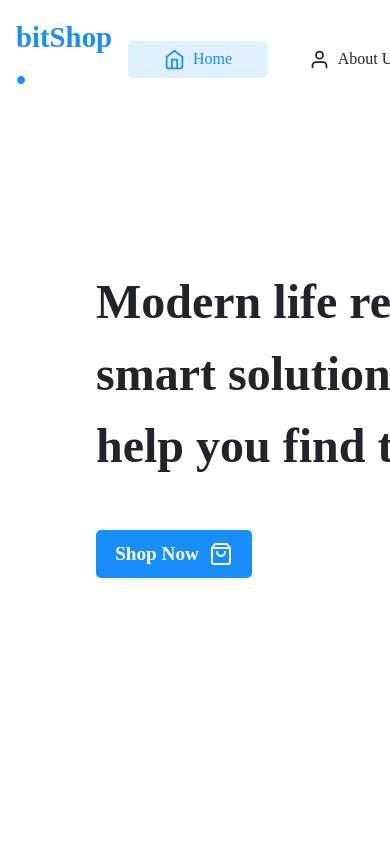
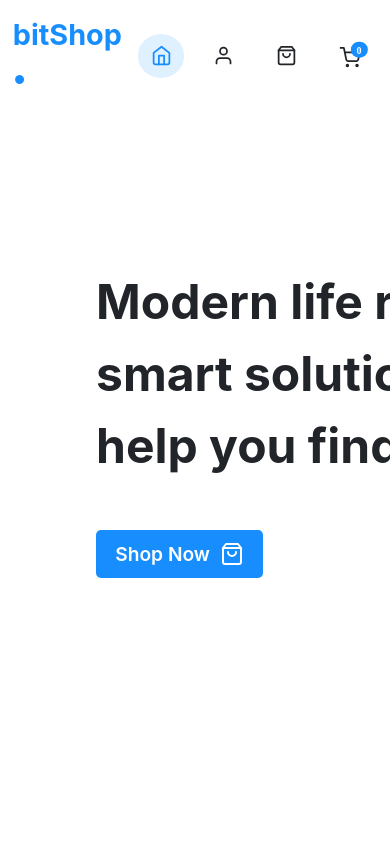
Before and after one commit to thomasmfx/bitshop, a React (Vite) app: page / in a window 390 px wide. Shown: the top 844 px of the page. Built offline with nearby package versions, Linux system fonts and the light colour scheme.

Commit message:
🌟 feat: add Header responsiveness and improve styles

```diff
--- a/src/components/Header/Header.jsx
+++ b/src/components/Header/Header.jsx
@@ -1,5 +1,6 @@
 import PropTypes from 'prop-types'
 import { useLocation } from 'react-router-dom'
+import { useEffect } from 'react'
 import { Home, ShoppingBag, ShoppingCart, User } from 'react-feather'
 import Logo from '../Logo/Logo'
 import * as S from './Header.styles'
@@ -8,20 +9,33 @@ const iconSize = 21
 
 function CartButton({ itemsCount, selected }) {
   return (
-    <S.CartButton selected={selected}>
+    <S.RoundButton selected={selected}>
       <ShoppingCart
         size={iconSize}
         style={{ transform: 'translate(-7%, 10%)' }}
       />
       <S.ItemsCount>
-        <p>{itemsCount}</p>
+        <S.Text>{itemsCount}</S.Text>
       </S.ItemsCount>
-    </S.CartButton>
+    </S.RoundButton>
   )
 }
 
 function Header({ cartProductsCount }) {
   const currentRoute = useLocation().pathname
+
+  useEffect(() => {
+    document.documentElement.setAttribute('data-scroll', '0')
+
+    const handleScroll = () => {
+      const scrollY = window.scrollY
+      document.documentElement.setAttribute('data-scroll', scrollY.toString())
+    }
+
+    window.addEventListener('scroll', handleScroll)
+
+    return () => window.removeEventListener('scroll', handleScroll)
+  }, [])
 
   return (
     <S.Header>
@@ -32,19 +46,19 @@ function Header({ cartProductsCount }) {
         <S.Link to={'/'}>
           <S.Button selected={currentRoute === '/'}>
             <Home size={iconSize} />
-            <p>Home</p>
+            <S.Text>Home</S.Text>
           </S.Button>
         </S.Link>
         <S.Link to={'/about-us'}>
           <S.Button selected={currentRoute === '/about-us'}>
             <User size={iconSize} />
-            <p>About Us</p>
+            <S.Text>About Us</S.Text>
           </S.Button>
         </S.Link>
         <S.Link to={'/shop'}>
           <S.Button selected={currentRoute === '/shop'}>
             <ShoppingBag size={iconSize} />
-            <p>Shop</p>
+            <S.Text>Shop</S.Text>
           </S.Button>
         </S.Link>
       </S.Nav>
--- a/src/components/Header/Header.styles.js
+++ b/src/components/Header/Header.styles.js
@@ -8,10 +8,11 @@ export const Header = styled.header`
   grid-template-columns: 1fr 2fr 1fr;
   justify-items: center;
   align-items: center;
-  padding: 1em;
+  padding: 0.8em;
   gap: 1em;
   background-color: white;
   z-index: 1;
+  transition: all 0.5s ease-in-out;
 `
 
 export const Nav = styled.nav`
@@ -43,9 +44,20 @@ export const Button = styled.button`
   &:hover {
     color: ${({ theme }) => theme.colors.brandPrimary};
   }
+
+  @media (max-width: ${({ theme }) => theme.device.tabletL}) {
+    border-radius: 50%;
+    padding: 0.7em;
+    width: 46.5px;
+    position: relative;
+
+    > p {
+      display: none;
+    }
+  }
 `
 
-export const CartButton = styled(Button)`
+export const RoundButton = styled(Button)`
   border-radius: 50%;
   padding: 0.7em;
   width: 46.5px;
@@ -73,3 +85,5 @@ export const ItemsCount = styled.div`
 export const Link = styled(RouterLink)`
   text-decoration: none;
 `
+
+export const Text = styled.p``
--- a/src/styles/globals.js
+++ b/src/styles/globals.js
@@ -31,12 +31,17 @@ const GlobalStyles = createGlobalStyle`
   }
 
   body {
+    font-family: Inter;
     min-height: 100vh;
     width: 100%;
     display: grid;
     grid-template-rows: min-content 1fr;
     color: ${({ theme }) => theme.colors.default};
   }
+
+  html:not([data-scroll='0']) header {
+    box-shadow: 0px 2px 11px 0px #e0e0e0ff;
+  }
 `
 
 export default GlobalStyles
```
